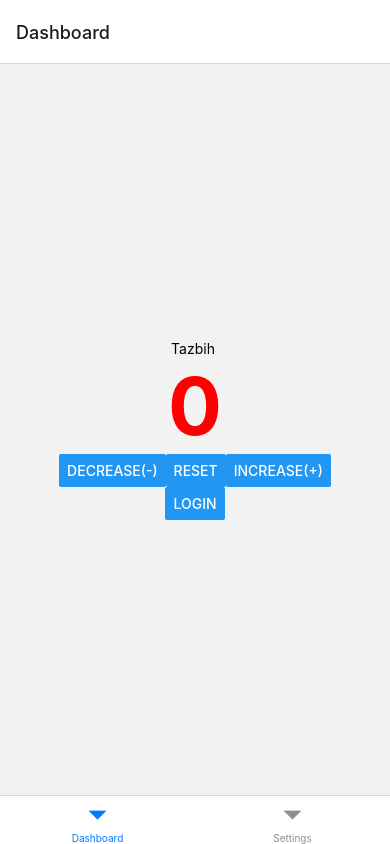
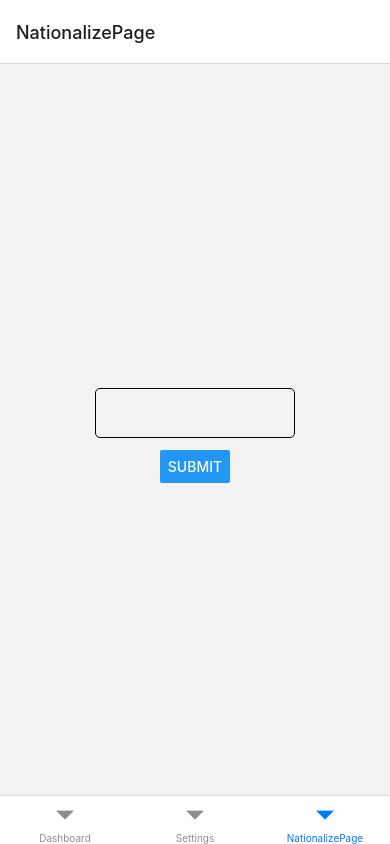
Before and after one commit to combo666/MAD-Lab, a React Native app in the folder frontEnd/: screen /NationalizePage in a window 390 px wide. Built offline with nearby package versions, Linux system fonts and the light colour scheme.

Commit message:
Api implemantation

```diff
--- a/frontEnd/App.tsx
+++ b/frontEnd/App.tsx
@@ -6,6 +6,7 @@
 import { NavigationContainer } from "@react-navigation/native";
 import LoginPage from "./src/pages/LoginPage";
 import SettingsPage from "./src/pages/SettingsPage"
+import NationalizePage from "./src/pages/NationalizePage"
 import { createBottomTabNavigator } from "@react-navigation/bottom-tabs";
 
 const stack = createStackNavigator();
@@ -26,6 +27,7 @@
       <bottom_tab.Navigator>
         <bottom_tab.Screen name="Dashboard" component={BasicDashboardScreen}/>
         <bottom_tab.Screen name="Settings" component={SettingsPage}/>
+        <bottom_tab.Screen name="NationalizePage" component={NationalizePage}/>
       </bottom_tab.Navigator>
     </NavigationContainer>
   );
--- a/frontEnd/package.json
+++ b/frontEnd/package.json
@@ -12,6 +12,7 @@
     "@react-navigation/bottom-tabs": "^6.5.10",
     "@react-navigation/native": "^6.1.8",
     "@react-navigation/stack": "^6.3.18",
+    "axios": "^1.5.1",
     "expo": "~49.0.13",
     "expo-status-bar": "~1.6.0",
     "react": "18.2.0",
--- /dev/null
+++ b/frontEnd/src/pages/NationalizePage.tsx
@@ -0,0 +1,60 @@
+import axios from "axios";
+import React, {useState} from "react";
+import {View, Text, StyleSheet, TextInput, Button} from "react-native";
+
+
+const NationalizePage = () =>{
+    const [nationality , setNationality] = useState('');
+    const [userName, setUserName] = useState('');
+    const handeleSubmit = () =>{
+        axios.get(`https://api.nationalize.io?name=${userName}`).then((res)=>{
+            if(res.data.country.length){
+                console.log(res.data.country[0]);
+                setNationality(res.data.country[0]["country_id"]);
+            }
+
+        })
+    }
+
+
+    return(
+        <View style={style.mainContainer}>
+            <Text style={style.mainText}>
+                {nationality}
+            </Text>
+            <View>
+                <TextInput style={style.inputStyle}value={userName} onChangeText={setUserName}/>
+            </View>
+            <Button title="Submit" onPress={handeleSubmit}></Button>
+        </View>
+    );
+}
+
+
+
+const style = StyleSheet.create({
+    mainContainer: {
+        flex: 1,
+        justifyContent: 'center',
+        alignItems: 'center'
+
+    },
+
+    mainText:{
+        fontSize: 80,
+        fontWeight: '700',
+        color: "red"
+
+    },
+
+    inputStyle: {
+        height: 50,
+        margin: 12,
+        borderWidth: 1,
+        width: 200,
+        borderRadius: 5
+
+    }
+})
+
+export default NationalizePage;
```
Also changed, not shown: 1 other file (tests, documents, lock files or other folders).
